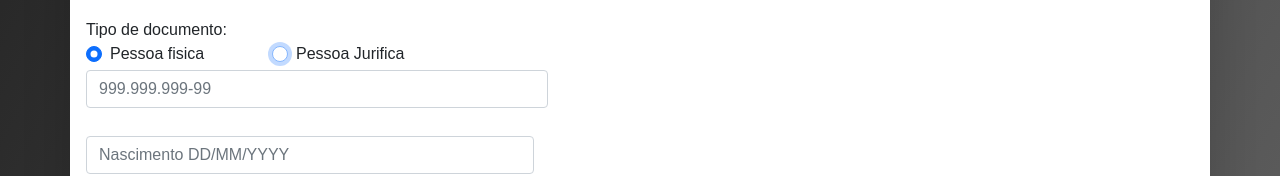
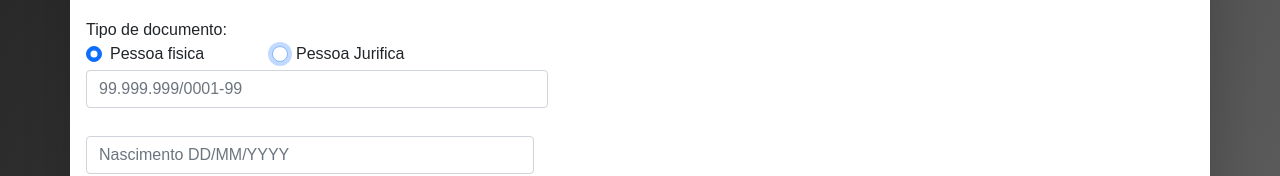
Before and after one commit to joaops3/xtagi, a React (Create React App) app: page /FormCadastro in a window 1280 px wide. Both pictures are taken after a click on the radio button 280 px from the left and 386 px from the top of the page. Shown: the part 332-508 px from the top of the page. Built offline with nearby package versions, Linux system fonts and the light colour scheme.

Commit message:
add document type

```diff
--- a/src/Login/PagLogin.jsx
+++ b/src/Login/PagLogin.jsx
@@ -16,6 +16,7 @@ const PagLogin = () => {
     signin(email, password);
     navigate("/home");
   }
+
 
   // {
   //   "email": "eve.holt@reqres.in",
--- a/src/form/FormCadastro.jsx
+++ b/src/form/FormCadastro.jsx
@@ -64,9 +64,12 @@ const FormCadastro = () => {
     watch,
     formState: { errors, dirtyFields },
     control,
+    getValues,
+    setValue,
   } = useForm({ resolver: yupResolver(schma) });
 
   const [checado, setChecado] = useState(null);
+  const [type, setType] = useState("CPF")
 
   const checar = (e) => {
     if (checado === null) {
@@ -96,6 +99,8 @@ const FormCadastro = () => {
       .then(() => {navigate("/FormSenha")})
       .catch((e) => console.log(e));
   }
+
+
   return (<>
 
     <main className="main-form">
@@ -196,9 +201,11 @@ const FormCadastro = () => {
                         {...register("document_type")}
                         type="radio"
                         id="CPF"
+                        onClick={e => setType(e.target.value)}
                         name="document_type"
                         value={"CPF"}
                         checked
+
                       />
                       {
                         <div className="form-text" style={{ color: "red" }}>
@@ -215,10 +222,12 @@ const FormCadastro = () => {
                       <input
                         className="form-check-input"
                         {...register("document_type")}
-                        value="CNPJ"
+                        value={"CNPJ"}
+                        onClick={e => setType(e.target.value)}
                         type="radio"
                         id="CNPJ"
                         name="document_type"
+
                       />
                       {
                         <div className="form-text" style={{ color: "red" }}>
@@ -230,13 +239,20 @@ const FormCadastro = () => {
                 </div>
               </div>
               <div className="col-12 col-md-5">
-                <InputMask
+              {type ==="CPF" ?  <InputMask
                   mask="999.999.999-99"
                   type="text"
                   {...register("ducument_number")}
                   className="form-control"
                   placeholder="999.999.999-99"
-                />
+                /> :  <InputMask
+                mask="99.99.999/0001-99"
+                type="text"
+                {...register("ducument_number")}
+                className="form-control"
+                placeholder="99.999.999/0001-99"
+              />
+                }
                 {
                   <div className="form-text" style={{ color: "red" }}>
                     {errors.document_number?.message}
```
